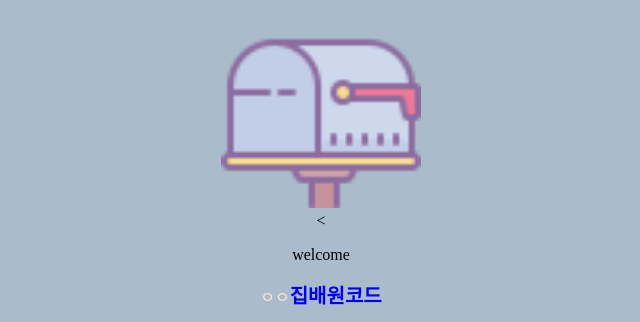
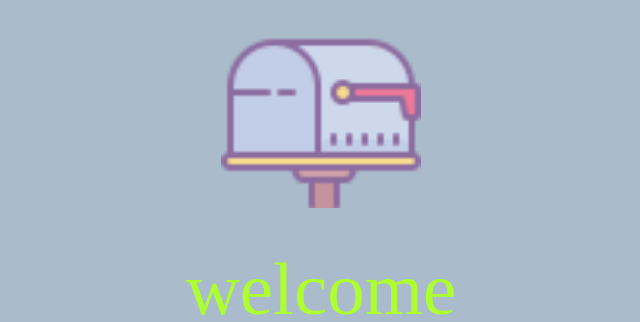
Before and after one commit to qvil/fullstack-web, a plain HTML site: page src/testhtml.html in a window 1280 px wide. Shown: the top 322 px of the page, without its empty margins (319-959 px from the left). Drawn offline with Linux system fonts and the light colour scheme.

Commit message:
welcome 심심해서 바꿔봄

```diff
--- a/src/css/testhtml.css
+++ b/src/css/testhtml.css
@@ -16,3 +16,7 @@ strong {
   font-size: 50px;
   font-weight: normal;
 }
+#head_message {
+  color: greenyellow;
+  font-size: 75px;
+}
--- a/src/testhtml.html
+++ b/src/testhtml.html
@@ -13,9 +13,8 @@
       <img src="./img/icons8-post-box-64.png" alt="postbox-image" height="200"
     </center>
     <br />
-    <
     <br />
-    <p><center>welcome</center></p>
+    <p><center id="head_message">welcome</center></p>
     <div>
       <p>ㅇㅇ<strong class="login">집배원코드</strong></p>
       <p>ㅇㅇ<strong id="login2">집배원코드</strong></p>
```
